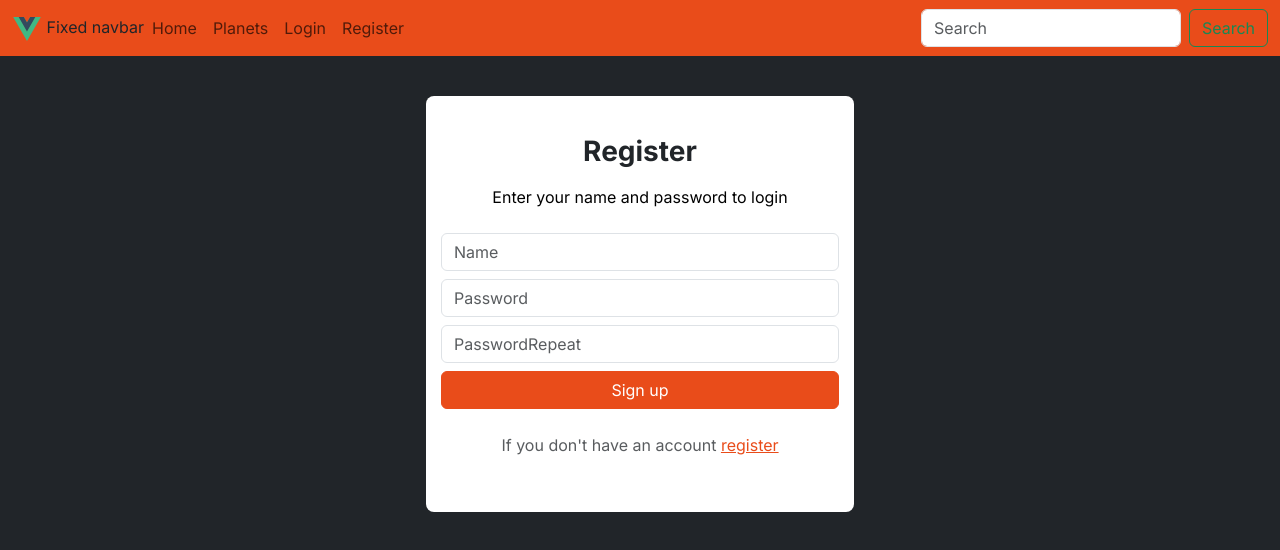
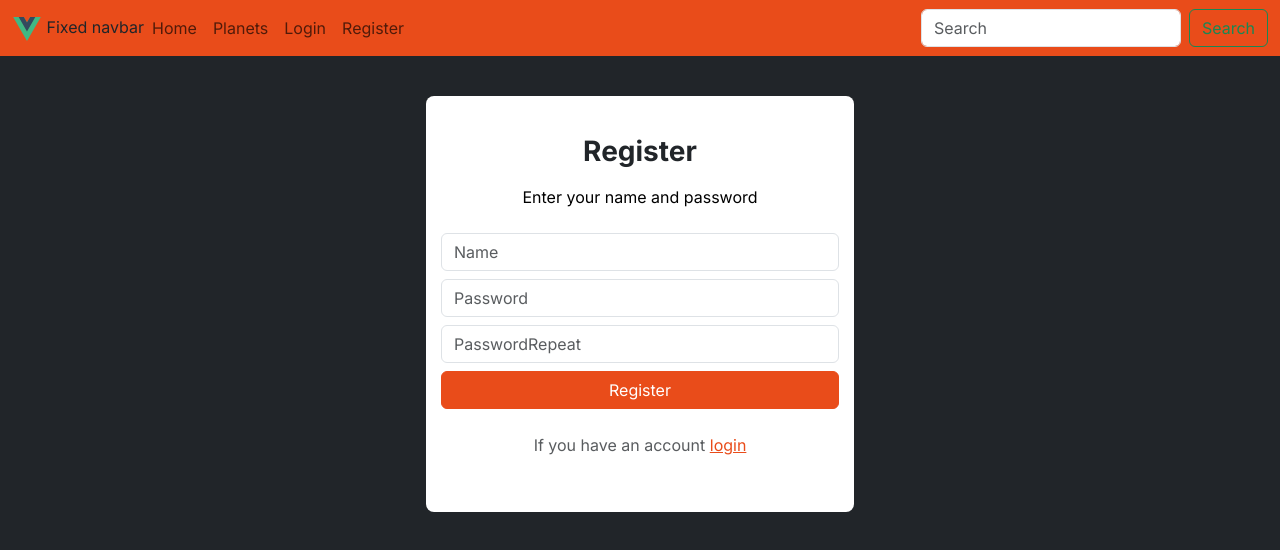
Before and after one commit to ArturoAlvarezY/DragonBallProject, a Vue app: page /register in a window 1280 px wide. Shown: the top 550 px of the page. Built offline with nearby package versions, Linux system fonts and the light colour scheme.

Commit message:
add validation in register form

```diff
--- a/src/components/auth/LoginForm.vue
+++ b/src/components/auth/LoginForm.vue
@@ -30,7 +30,7 @@ function login() {
         </div>
         <button class="btn btn-orange" type="submit">Sign up</button>
         <p class="mt-3 text-muted text-center">If you don't have an account
-            <RouterLink to="/register" v-if="!store.user.isAuthenticated" class="text-orange">register</RouterLink>
+            <RouterLink to="/register" class="text-orange">register</RouterLink>
         </p>
     </form>
 </template>
--- a/src/components/auth/RegisterForm.vue
+++ b/src/components/auth/RegisterForm.vue
@@ -5,33 +5,38 @@ import { useRoute, useRouter, RouterLink } from 'vue-router'
 
 const username = ref('')
 const password = ref('')
+const passwordRepeat = ref('')
 
 const route = useRoute()
 const router = useRouter()
 
 const store = useAuthStore()
 
-function login() {
-    if (username.value == store.user.username && password.value == store.user.password) {
-        store.user.isAuthenticated = true
-        const redirectPath = route.query.redirect || '/favorite'
-        router.push(redirectPath)
+function register() {
+    if (username.value == '' || password.value == '' || passwordRepeat.value == '') {
+        alert('Fields cannot be empty')
+    }else if(password.value == passwordRepeat.value) {
+        //store.user.isAuthenticated = true
+        //const redirectPath = route.query.redirect || '/favorite'
+        //router.push(redirectPath)
+    }else {
+        alert('Password does not match')
     }
 }
 </script>
 
 <template>
-    <form @submit.prevent="login" class="d-grid gap-2 mb-4 mt-4">
+    <form @submit.prevent="register" class="d-grid gap-2 mb-4 mt-4 needs-validation">
         <p class="h3 fw-normal inter-600 text-center"><strong>Register</strong></p>
-        <p class="text-black text-center"> Enter your name and password to login </p>
+        <p class="text-black text-center"> Enter your name and password</p>
         <div>
-            <input type="text" class="form-control mb-2" id="floatingInput" placeholder="Name" v-model="username">
-            <input type="password" class="form-control mb-2" id="floatingPassword" placeholder="Password" v-model="password">
-            <input type="passwordRepeat" class="form-control" id="floatingpasswordRepeat" placeholder="PasswordRepeat" v-model="passwordRepeat">
+            <input type="text" class="form-control mb-2" id="floatingInput" placeholder="Name" v-model="username" required>
+            <input type="password" class="form-control mb-2" id="floatingPassword" placeholder="Password" v-model="password" required>
+            <input type="password" class="form-control" id="floatingpasswordRepeat" placeholder="PasswordRepeat" v-model="passwordRepeat" required>
         </div>
-        <button class="btn btn-orange" type="submit">Sign up</button>
-        <p class="mt-3 text-muted text-center">If you don't have an account
-            <RouterLink to="/register" v-if="!store.user.isAuthenticated" class="text-orange">register</RouterLink>
+        <button class="btn btn-orange" type="submit">Register</button>
+        <p class="mt-3 text-muted text-center">If you have an account
+            <RouterLink to="/login" class="text-orange">login</RouterLink>
         </p>
     </form>
 </template>
```
